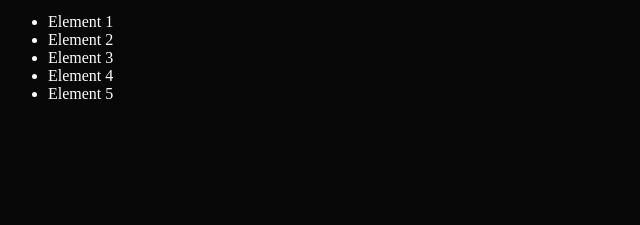
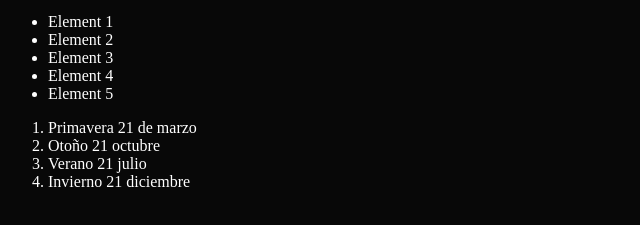
Before and after one commit to Marianne-90/youtube-git, a plain HTML site: page index.html in a window 1280 px wide. Shown: the part 101-326 px from the top of the page, without its empty margins (0-640 px from the left). Drawn offline with Linux system fonts and the light colour scheme.

Commit message:
agregando estaciones del año con fecha

```diff
--- a/index.html
+++ b/index.html
@@ -17,6 +17,12 @@
       <li>Element 4</li>
       <li>Element 5</li>
     </ul>
+    <ol>
+        <li>Primavera 21 de marzo</li>
+        <li>Otoño 21 octubre</li>
+        <li>Verano 21 julio</li>
+        <li>Invierno 21 diciembre</li>
+    </ol>
     <script src="index.js"></script>
 </body>
 </html>
```
